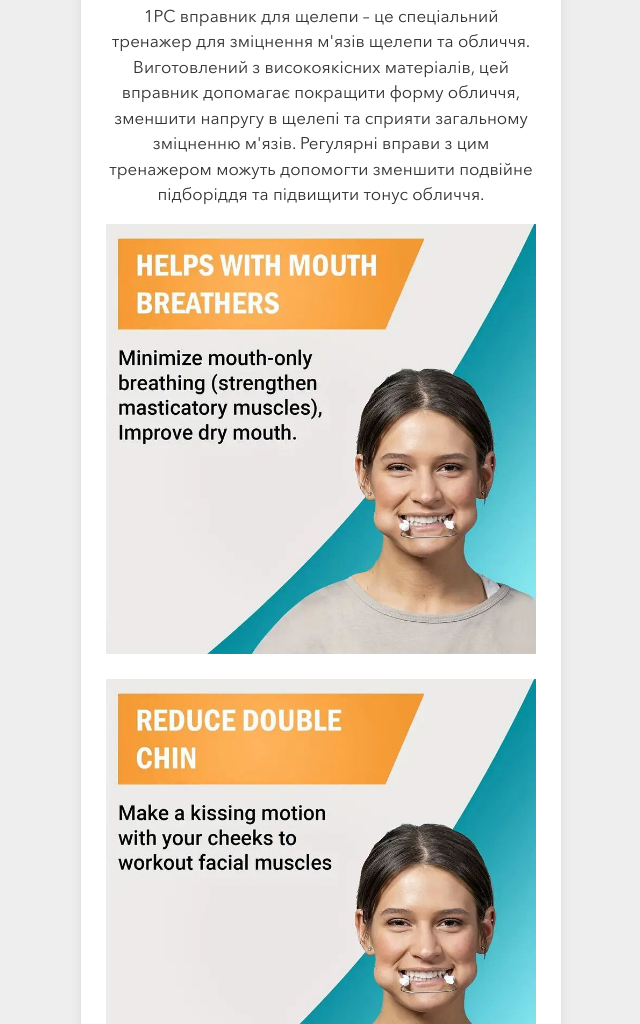
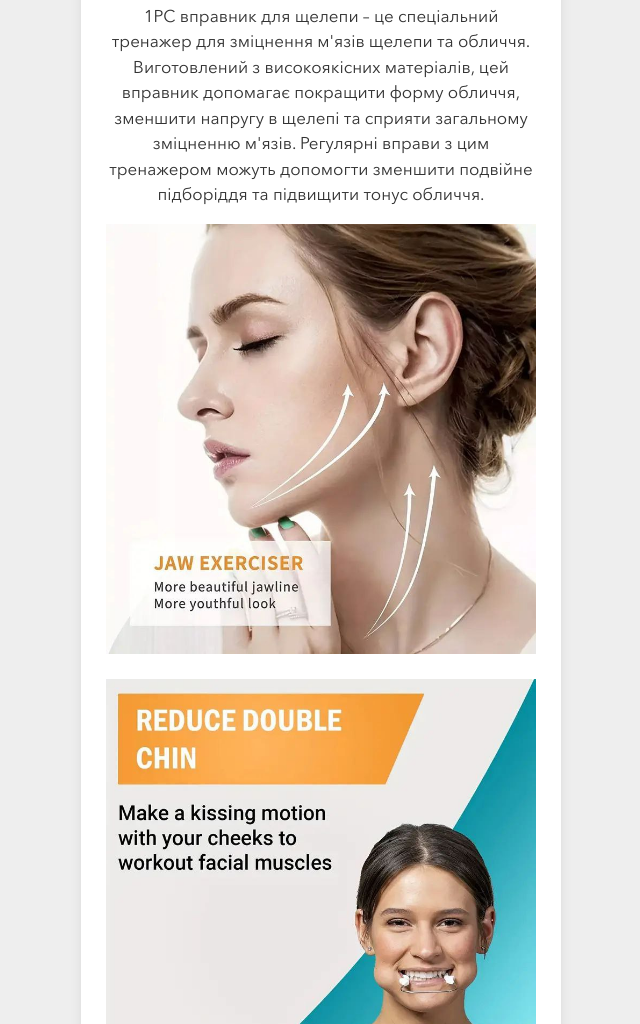
Before and after one commit to Evgeniy0701/1PC, a plain HTML site: page index.htm in a window 1280 px wide. Shown: the part 1163-2187 px from the top of the page, without its empty margins (319-959 px from the left). Drawn offline with Linux system fonts and the light colour scheme.

Commit message:
Update index.htm

```diff
--- a/index.htm
+++ b/index.htm
@@ -805,7 +805,7 @@
                       decoding="async"
                       loading="lazy"
                       class="aligncenter wp-image-4955 size-full"
-                      src="images/5-i.jpg"
+                      src="images/1-i.jpg"
                       alt=""
                       width="628"
                       height="619"
```
